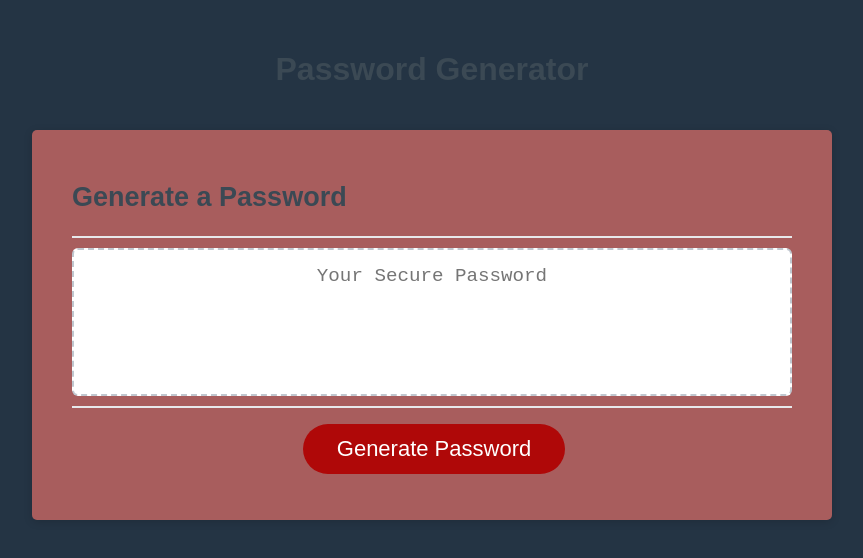
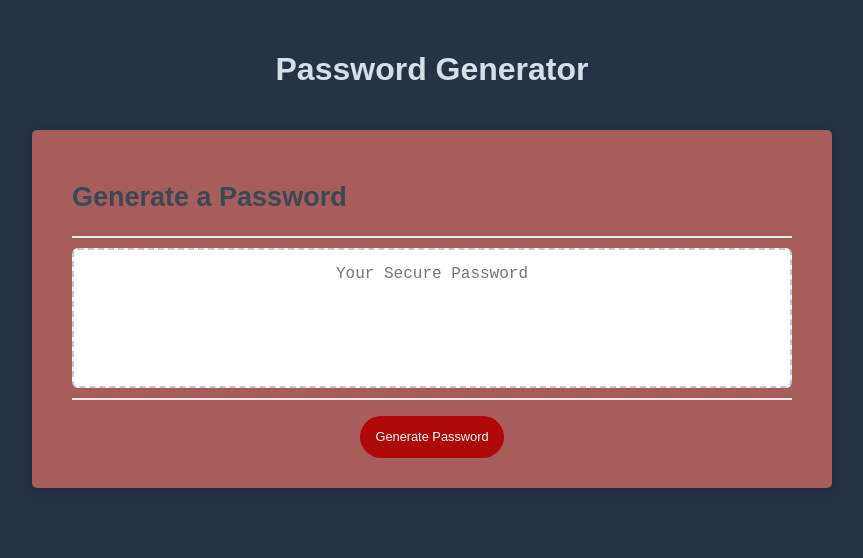
Before and after one commit to SaraSwifti/MyfirstJS, a plain HTML site: page index.html in a window 1280 px wide. Shown: the whole page, without its empty margins (208-1071 px from the left). Drawn offline with Linux system fonts and the light colour scheme.

Commit message:
almost done

```diff
--- a/index.html
+++ b/index.html
@@ -16,17 +16,18 @@
         <div class="card-header">
           <h2>Generate a Password</h2>
         </div>
-        <div class="card-body">
+        <div class="card-body" alt="The box where your text will appear">
           <textarea
             readonly
             id="password"
             placeholder="Your Secure Password"
             aria-label="Generated Password"
+
           ></textarea>
         </div>
-        <div class="card-footer">
-          <button id="generate" class="btn">Generate Password</button>
-        </div>
+        <footer class="card-footer">
+          <button id="generate" class="btn" alt="generate password button">Generate Password</button>
+        </footer>
       </div>
     </div>
     <script src="script.js"></script>
--- a/script.js
+++ b/script.js
@@ -71,13 +71,12 @@ function passwordGenerate(passLength, confirmUpper, confirmLower, confirmNum, co
   };
   for (var i = 0; i < passLength; i++) {
     var randomIndex = Math.floor(Math.random() * passwordOptions.length);
+    var password = password + passwordOptions[randomIndex];
+
    // console.log(passwordOptions[randomIndex]);
-    var password = password + passwordOptions[randomIndex].join;
-    console.log(password);
-
-
+    //passwordOptions[randomIndex].join;
+    //console.log(password);
     //joining the arrays together in one password sting
-
      //var password = passwordOptions[randomIndex].join;
 
   };
--- a/style.css
+++ b/style.css
@@ -27,7 +27,7 @@ header {
   text-align: center;
   padding: 20px;
   padding-top: 0px;
-  color: hsl(206, 17%, 28%);
+  color: hsl(205, 28%, 87%);
 }
 
 .card {
@@ -48,7 +48,6 @@ header {
   width: 100%;
   background: #e7e9eb;
   height: 2px;
-  position: center;
 }
 
 .card-body {
@@ -90,8 +89,8 @@ header {
 }
 
 button[disabled] {
-  cursor: default;
-  background: #c0c7cf;
+  cursor: pointer;
+  background: #b7cae0;
 }
 
 .float-right {
@@ -119,7 +118,7 @@ button[disabled] {
   overflow: hidden;
 }
 
-@media (max-width: 690px) {
+@media (min-width: 350px) {
   .btn {
     font-size: 1rem;
     margin: 16px 0px 0px 0px;
@@ -128,10 +127,11 @@ button[disabled] {
 
   #password {
     font-size: 1rem;
+    color: green
   }
 }
 
-@media (max-width: 500px) {
+@media (min-width: 350px) {
   .btn {
     font-size: 0.8rem;
   }
```
